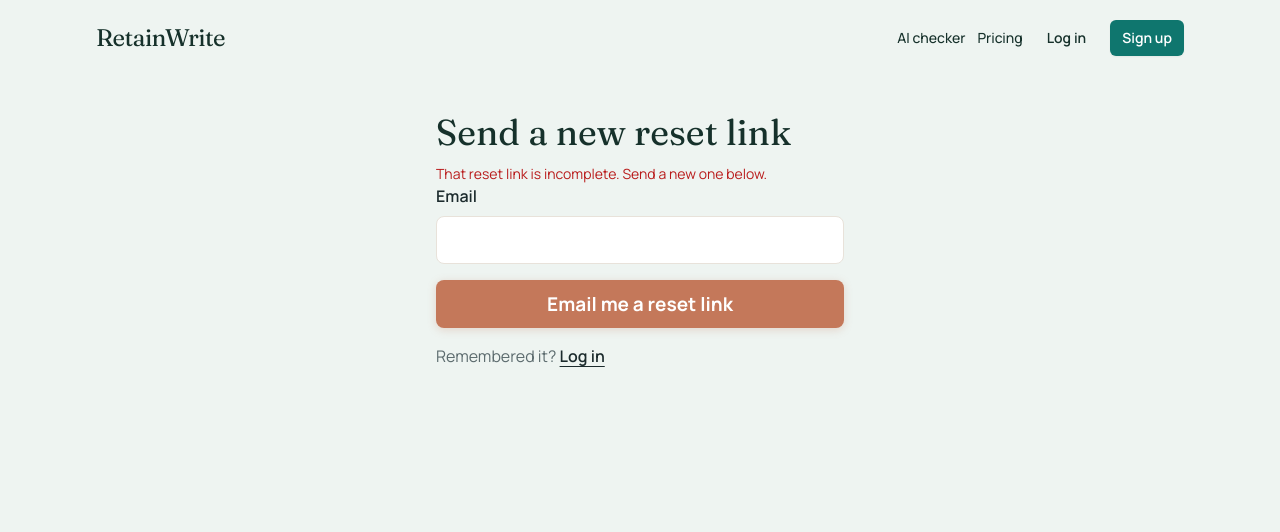
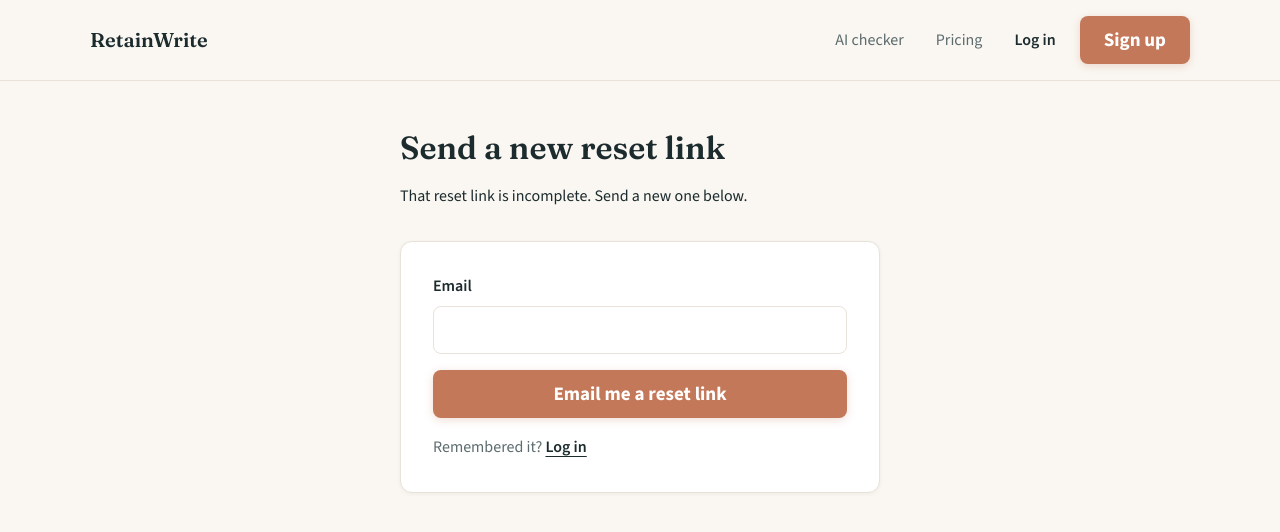
Before and after one commit to coltonarron42-sketch/retainwrite, a Next.js app: page /auth/reset in a window 1280 px wide. Shown: the top 532 px of the page. Built offline with nearby package versions, Linux system fonts and the light colour scheme; no server answers.

Commit message:
/password-updated, /auth/reset, /auth/confirm in the Editorial-Warm Design System

```diff
--- a/app/auth/confirm/page.tsx
+++ b/app/auth/confirm/page.tsx
@@ -1,6 +1,5 @@
 import { redirect } from "next/navigation";
-import { SiteHeader } from "@/components/marketing/site-header";
-import { Button } from "@/components/ui/button";
+import { AuthShell } from "@/components/auth/auth-shell";
 import { confirmEmail } from "@/app/auth/confirm/actions";
 import { isEmailOtpType } from "@/lib/auth/confirm";
 import { safeInternalPath } from "@/lib/auth/site-url";
@@ -31,26 +30,22 @@ export default async function ConfirmEmailPage({ searchParams }: Props) {
   }
 
   return (
-    <main className="min-h-screen bg-rw-paper">
-      <SiteHeader />
-      <div className="mx-auto max-w-md px-5 pb-20 pt-28">
-        <h1 className="font-display text-4xl text-rw-ink">
-          {isRecovery ? "Reset your password" : "Confirm your email"}
-        </h1>
-        <p className="mt-3 text-sm text-rw-ink/65">
-          {isRecovery
+    <AuthShell
+      title={isRecovery ? "Reset your password" : "Confirm your email"}
+      subtitle={
+        isRecovery
           ? "Email apps sometimes open this link before you do. Click the button to choose a new password."
-            : "Email apps sometimes open this link before you do. Click the button to finish confirming."}
-        </p>
-        <form action={confirmEmail} className="mt-8">
+          : "Email apps sometimes open this link before you do. Click the button to finish confirming."
+      }
+    >
+      <form action={confirmEmail}>
         <input type="hidden" name="token_hash" value={tokenHash} />
         <input type="hidden" name="type" value={type} />
         <input type="hidden" name="next" value={next} />
-          <Button type="submit">
+        <button type="submit" className="ds-btn-primary w-full">
           {isRecovery ? "Continue to reset password" : "Confirm my email"}
-          </Button>
+        </button>
       </form>
-      </div>
-    </main>
+    </AuthShell>
   );
 }
--- a/app/auth/reset/page.tsx
+++ b/app/auth/reset/page.tsx
@@ -6,7 +6,12 @@ export const metadata = { title: "Reset password" };
 export const dynamic = "force-dynamic";
 
 type Props = {
-  searchParams?: Promise<{ token_hash?: string; type?: string; error_code?: string; error?: string }>;
+  searchParams?: Promise<{
+    token_hash?: string;
+    type?: string;
+    error_code?: string;
+    error?: string;
+  }>;
 };
 
 /** Landing page for reset links. Tokens arrive in the URL fragment, which only the browser can read. */
@@ -23,11 +28,13 @@ export default async function ResetLinkPage({ searchParams }: Props) {
   const queryError = params.error_code || params.error || null;
 
   return (
-    <main className="min-h-screen bg-rw-paper">
-      <SiteHeader />
-      <div className="mx-auto max-w-md px-5 pb-20 pt-28">
-        <RecoveryLinkHandler queryError={queryError} />
-      </div>
-    </main>
+    <div className="min-h-screen bg-ds-page font-ds-sans text-ds-ink">
+      <SiteHeader tone="editorial" />
+      <main className="px-6 py-12 md:px-16">
+        <div className="mx-auto max-w-[480px]">
+          <RecoveryLinkHandler queryError={queryError} />
+        </div>
+      </main>
+    </div>
   );
 }
--- a/app/password-updated/page.tsx
+++ b/app/password-updated/page.tsx
@@ -1,7 +1,6 @@
 import Link from "next/link";
-import { SiteHeader } from "@/components/marketing/site-header";
+import { AuthShell } from "@/components/auth/auth-shell";
 import { PasswordUpdatedAnnouncer } from "@/components/auth/password-updated-announcer";
-import { Button } from "@/components/ui/button";
 
 export const metadata = { title: "Password updated" };
 export const dynamic = "force-dynamic";
@@ -12,21 +11,22 @@ type Props = { searchParams?: Promise<{ email?: string }> };
 export default async function PasswordUpdatedPage({ searchParams }: Props) {
   const params = searchParams ? await searchParams : {};
   const email = (params.email ?? "").trim().slice(0, 254);
-  const loginHref = email ? `/login?email=${encodeURIComponent(email)}` : "/login";
+  const loginHref = email
+    ? `/login?email=${encodeURIComponent(email)}`
+    : "/login";
 
   return (
-    <main className="min-h-screen bg-rw-paper">
-      <SiteHeader />
-      <div className="mx-auto max-w-md px-5 pb-20 pt-28" role="status" data-testid="password-updated">
-        <h1 className="font-display text-4xl text-rw-ink">Password updated.</h1>
-        <p className="mt-3 text-sm text-rw-ink/70">
-          Please return to your original browser and log in with your new password.
+    <AuthShell title="Password updated.">
+      <div role="status" data-testid="password-updated">
+        <p className="text-[16px] leading-[1.6] text-ds-ink">
+          Please return to your original browser and log in with your new
+          password.
         </p>
-        <Button asChild variant="secondary" className="mt-8 w-full">
-          <Link href={loginHref}>Log in here instead</Link>
-        </Button>
+        <Link href={loginHref} className="ds-btn-primary mt-8 w-full">
+          Log in here instead
+        </Link>
         <PasswordUpdatedAnnouncer email={email} />
       </div>
-    </main>
+    </AuthShell>
   );
 }
--- a/components/auth/recovery-link-handler.tsx
+++ b/components/auth/recovery-link-handler.tsx
@@ -5,8 +5,13 @@ import { useRouter } from "next/navigation";
 import { establishRecoverySessionAction } from "@/app/auth/actions";
 import { ForgotPasswordForm } from "@/components/auth/password-reset-forms";
 import { parseRecoveryHash, resetErrorMessage } from "@/lib/auth/reset";
+import { dsBody, dsError } from "@/lib/ds/classes";
 
-export function RecoveryLinkHandler({ queryError }: { queryError: string | null }) {
+export function RecoveryLinkHandler({
+  queryError,
+}: {
+  queryError: string | null;
+}) {
   const router = useRouter();
   const [error, setError] = useState<string | null>(queryError);
   const started = useRef(false);
@@ -36,8 +41,10 @@ export function RecoveryLinkHandler({ queryError }: { queryError: string | null
   if (!error) {
     return (
       <>
-        <h1 className="font-display text-4xl text-rw-ink">Opening your reset link…</h1>
-        <p className="mt-3 text-sm text-rw-ink/65" role="status">
+        <h1 className="font-display text-[32px] font-semibold leading-[1.2] text-ds-ink">
+          Opening your reset link…
+        </h1>
+        <p className={`mt-4 ${dsBody}`} role="status">
           One moment while we sign you in.
         </p>
       </>
@@ -46,11 +53,15 @@ export function RecoveryLinkHandler({ queryError }: { queryError: string | null
 
   return (
     <>
-      <h1 className="font-display text-4xl text-rw-ink">Send a new reset link</h1>
-      <p className="mt-3 text-sm text-red-700" role="alert">
+      <h1 className="font-display text-[32px] font-semibold leading-[1.2] text-ds-ink">
+        Send a new reset link
+      </h1>
+      <p className={`mt-4 ${dsError}`} role="alert">
         {resetErrorMessage(error)}
       </p>
-      <ForgotPasswordForm />
+      <div className="mt-8 rounded-[12px] border border-ds-border bg-ds-surface p-8 shadow-ds-card">
+        <ForgotPasswordForm />
+      </div>
     </>
   );
 }
```
Lines whose indentation alone changed are shown as unchanged.
